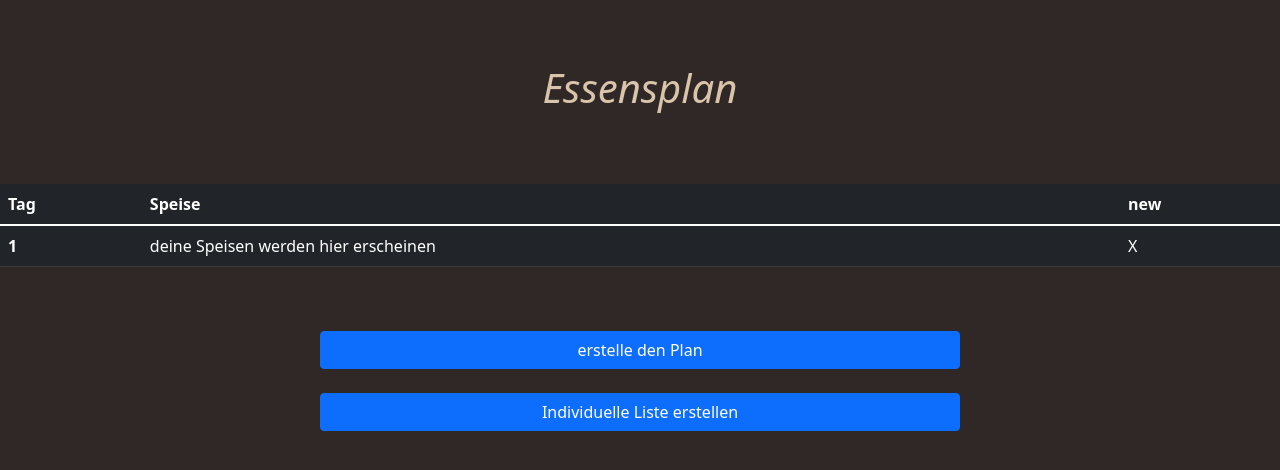
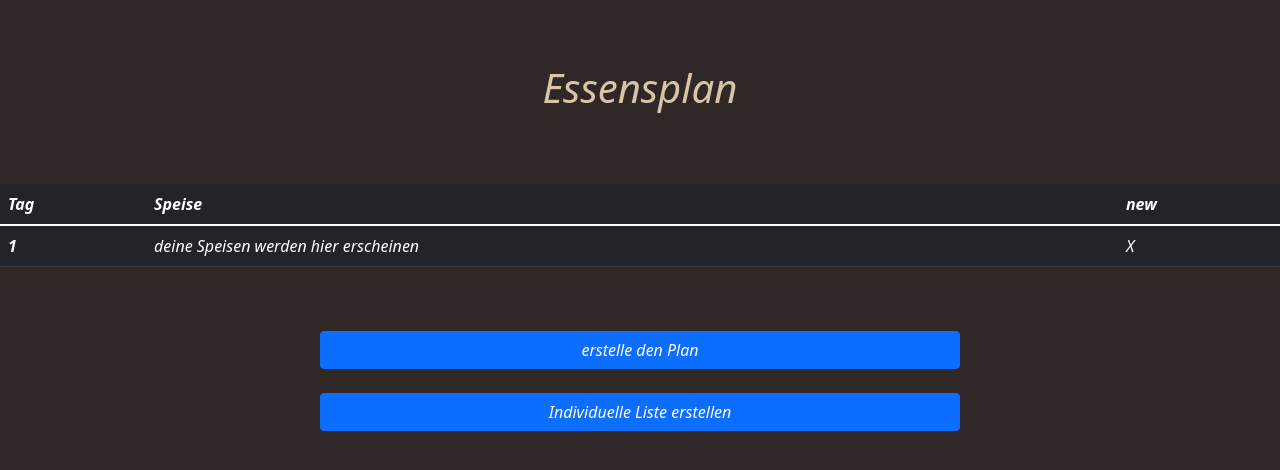
Before and after one commit to Mars4all/Essensplan, a PHP site: page /Essensplan.html in a window 1280 px wide. Shown: the top 470 px of the page. Run offline with PHP 8.4, Linux system fonts and the light colour scheme.

Commit message:
Update style.css

```diff
--- a/style.css
+++ b/style.css
@@ -19,3 +19,14 @@ h1{
     padding: 5%;
     background-color: rgb(97, 150, 150);
 }
+#breiteinput{
+    position: absolute;
+
+
+    width: 100%;
+
+}
+
+.schriftg{
+    font-style: italic;
+}
```
